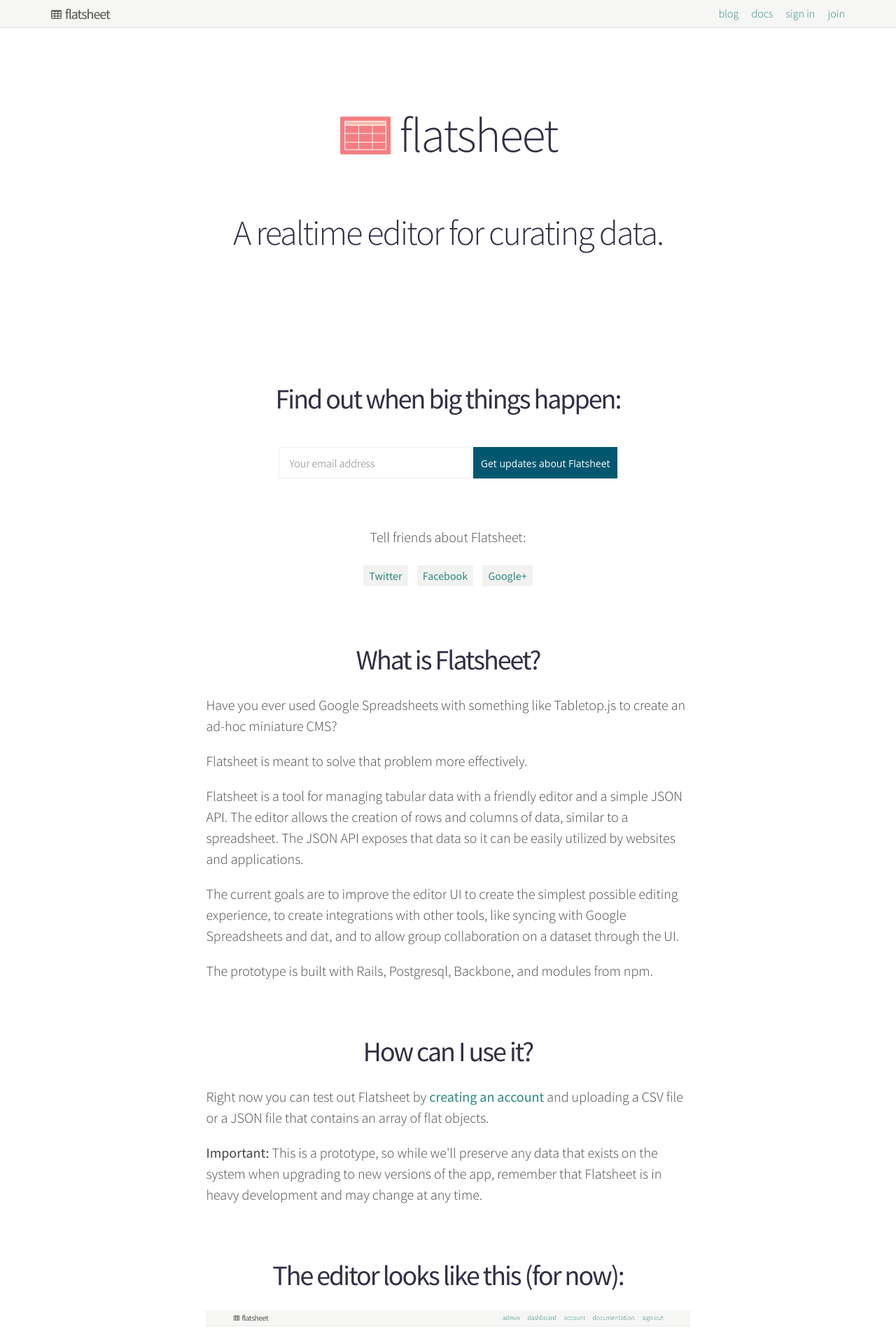
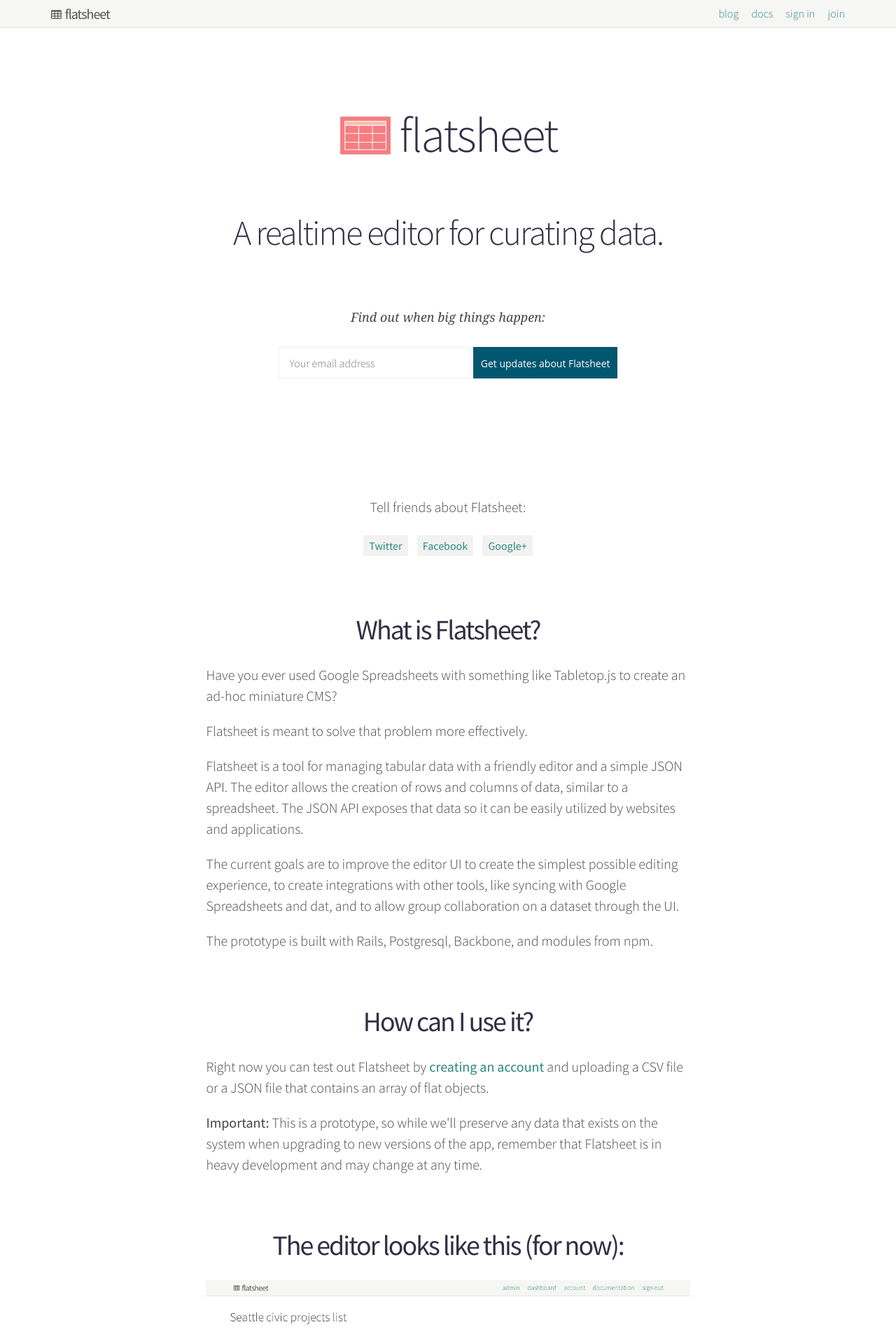
Before and after one commit to flatsheet/flatsheet.github.io, a Jekyll site: the page built from index.html, in a window 1280 px wide. Shown: the top 1907 px of the page at 70% size. Built offline with Jekyll 4.4.1, drawn with Linux system fonts in a browser that asks for light colours; nearby versions of some CDN libraries; Markdown is read by kramdown in place of the engine named in the settings.

Commit message:
clean up welcome area

```diff
--- a/index.html
+++ b/index.html
@@ -12,17 +12,9 @@
       flatsheet
     </h1>
 
-        <h2>A realtime editor for curating data.</h2>
+    <h2>A realtime editor for curating data.</h2>
 
-
-  </div>
-</section>
-
-<div class="container">
-
-  <div id="landing-description">
-
-    <h2>Find out when big things happen:</h2>
+    <h5 style="font-weight:300;font-family:Lora,Georgia,serif; font-style:italic;">Find out when big things happen:</h5>
     <!-- Begin MailChimp Signup Form -->
     <div id="mc_embed_signup" style="text-align: center;">
     <br>
@@ -40,6 +32,15 @@
     </form>
     </div>
     <!--End mc_embed_signup-->
+
+  </div>
+</section>
+
+<div class="container">
+
+  <div id="landing-description">
+
+
 
     <br>
     <br>
```
